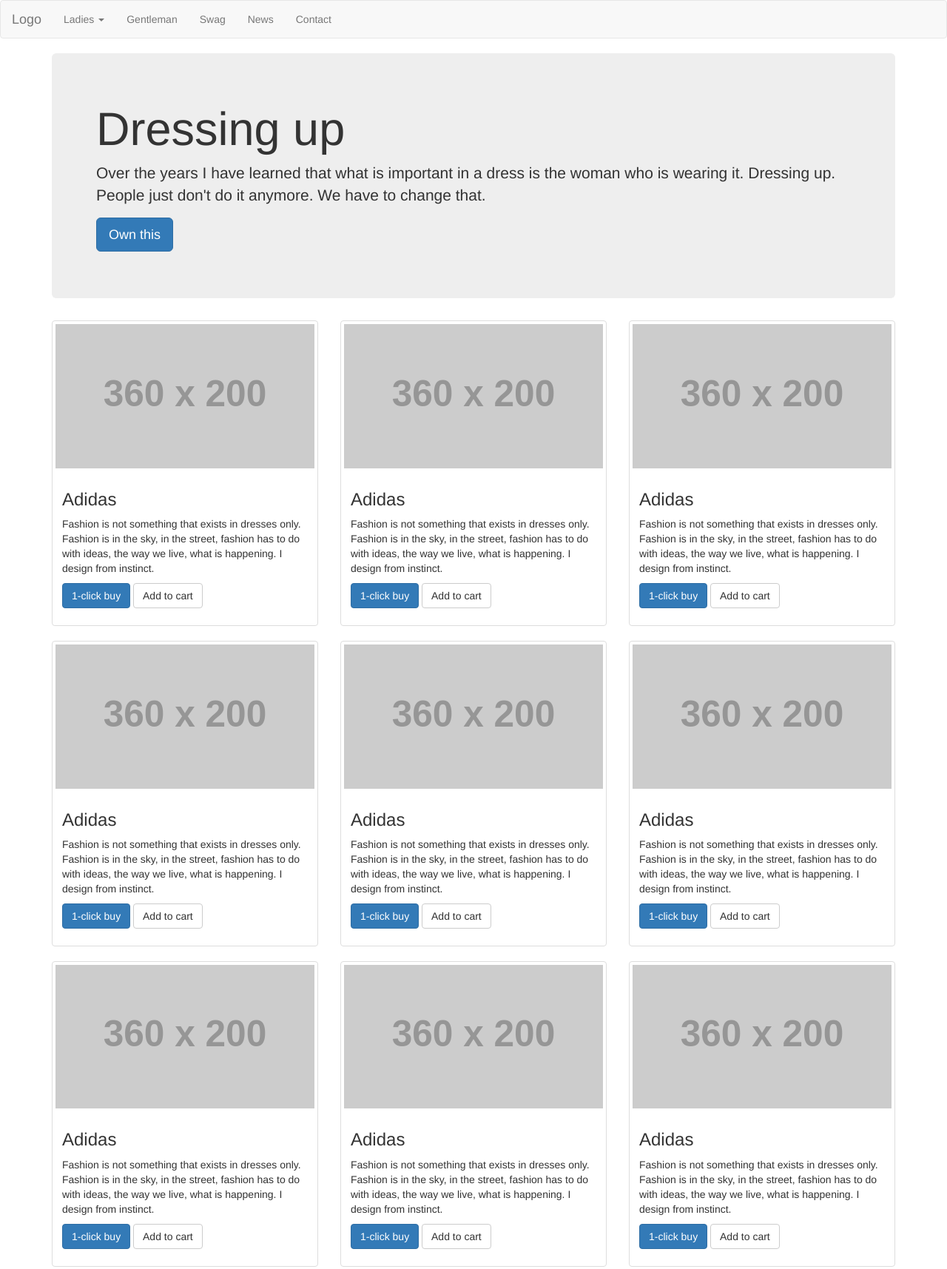
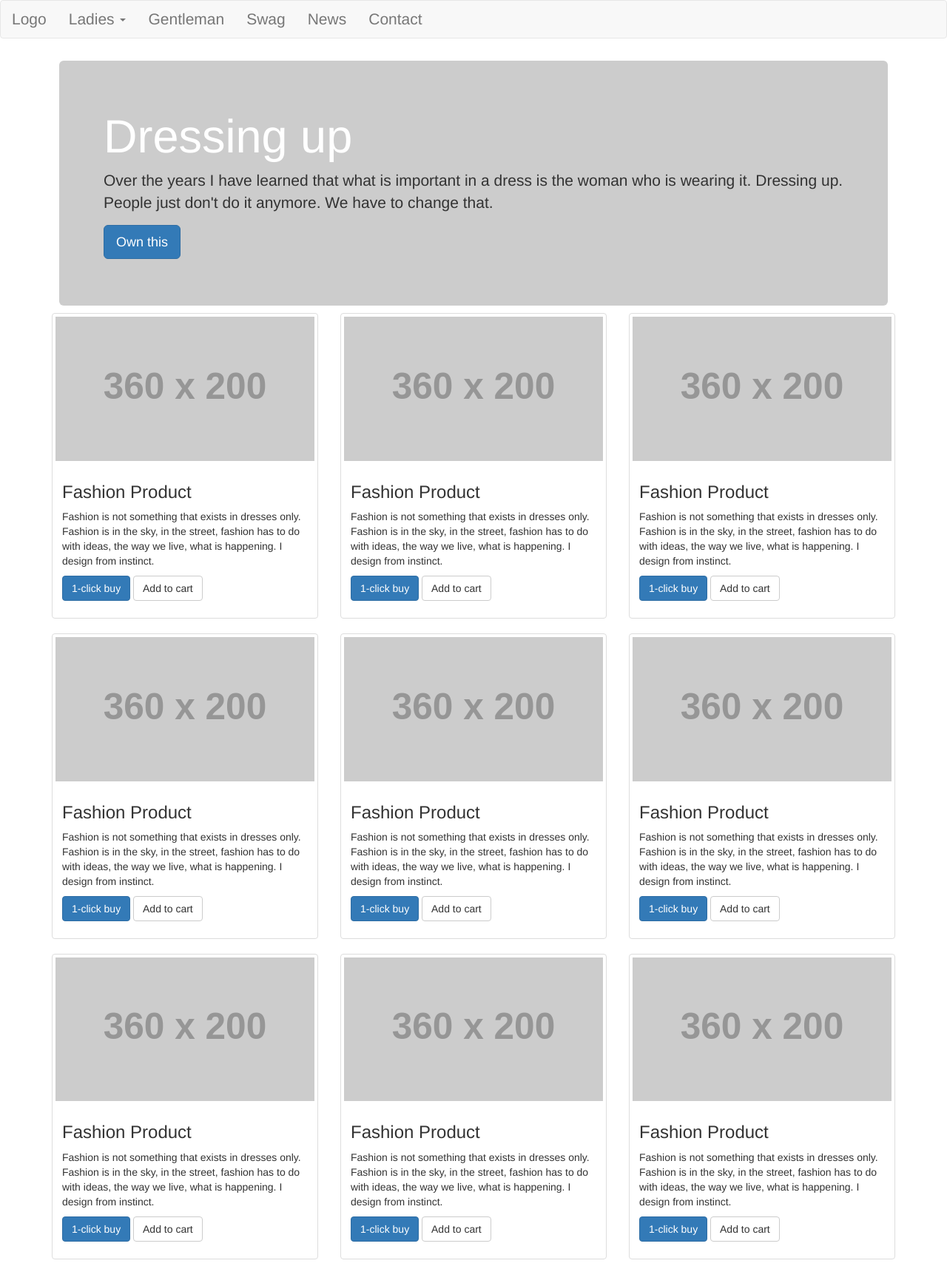
Before and after one commit to andracs/Bootstrap-Wireframe-Example, a plain HTML site: page index.html in a window 1280 px wide. Shown: the top 1715 px of the page at 74% size. Drawn offline with nearby package versions, Linux system fonts and the light colour scheme; placeholder pictures from the web are drawn by us.

Commit message:
Bugfixing

```diff
--- a/index.html
+++ b/index.html
@@ -76,7 +76,7 @@
                         </li>
                         <li class="col-sm-3">
                             <ul>
-                                <li class="dropdown-header">Expensive Fashion is not something that exists in dresses only. Fashion is in the sky, in the street, fashion has to do with ideas, the way we live, what is happening. I design from instinct. </li>
+                                <li class="dropdown-header">Expensive Fashion </li>
                                 <li><a href="#">Gold</a>
                                 </li>
                                 <li><a href="#">Diamonds</a>
@@ -102,11 +102,11 @@
                                 </li>
                                 <li><a href="#">Bags</a>
                                 </li>
-                                <li><a href="#">Useless Fashion is not something that exists in dresses only. Fashion is in the sky, in the street, fashion has to do with ideas, the way we live, what is happening. I design from instinct. </a>
+                                <li><a href="#">Useless Fashion </a>
                                 </li>
                                 <li><a href="#">Things you buy but never wear</a>
                                 </li>
-                                <li><a href="#">Cheap Fashion is not something that exists in dresses only. Fashion is in the sky, in the street, fashion has to do with ideas, the way we live, what is happening. I design from instinct. </a>
+                                <li><a href="#">Impulse </a>
                                 </li>
                                 <li><a href="#">For your mom</a>
                                 </li>
@@ -148,7 +148,8 @@
 
         <div class="jumbotron">
             <h1>Dressing up</h1>
-            <p>Over the years I have learned that what is important in a dress is the woman who is wearing it. Dressing up. People just don't do it anymore. We have to change that.
+            <p> Over the years I have learned that what is important in a dress is the woman who is wearing it. Dressing up. People just don't do it anymore. We have to change that.
+
             </p>
             <p><a class="btn btn-primary btn-lg" href="#" role="button">Own this</a>
             </p>
@@ -160,7 +161,7 @@
                 <div class="thumbnail">
                     <img src="http://placehold.it/360x200" alt="...">
                     <div class="caption">
-                        <h3>Adidas</h3>
+                        <h3>Fashion Product</h3>
                         <p>Fashion is not something that exists in dresses only. Fashion is in the sky, in the street, fashion has to do with ideas, the way we live, what is happening. I design from instinct. </p>
                         <p><a href="#" class="btn btn-primary" role="button">1-click buy</a> <a href="#" class="btn btn-default" role="button">Add to cart</a>
                         </p>
@@ -171,7 +172,7 @@
                 <div class="thumbnail">
                     <img src="http://placehold.it/360x200" alt="...">
                     <div class="caption">
-                        <h3>Adidas</h3>
+                        <h3>Fashion Product</h3>
                         <p>Fashion is not something that exists in dresses only. Fashion is in the sky, in the street, fashion has to do with ideas, the way we live, what is happening. I design from instinct. </p>
                         <p><a href="#" class="btn btn-primary" role="button">1-click buy</a> <a href="#" class="btn btn-default" role="button">Add to cart</a>
                         </p>
@@ -182,7 +183,7 @@
                 <div class="thumbnail">
                     <img src="http://placehold.it/360x200" alt="...">
                     <div class="caption">
-                        <h3>Adidas</h3>
+                        <h3>Fashion Product</h3>
                         <p>Fashion is not something that exists in dresses only. Fashion is in the sky, in the street, fashion has to do with ideas, the way we live, what is happening. I design from instinct. </p>
                         <p><a href="#" class="btn btn-primary" role="button">1-click buy</a> <a href="#" class="btn btn-default" role="button">Add to cart</a>
                         </p>
@@ -197,7 +198,7 @@
                 <div class="thumbnail">
                     <img src="http://placehold.it/360x200" alt="...">
                     <div class="caption">
-                        <h3>Adidas</h3>
+                        <h3>Fashion Product</h3>
                         <p>Fashion is not something that exists in dresses only. Fashion is in the sky, in the street, fashion has to do with ideas, the way we live, what is happening. I design from instinct. </p>
                         <p><a href="#" class="btn btn-primary" role="button">1-click buy</a> <a href="#" class="btn btn-default" role="button">Add to cart</a>
                         </p>
@@ -208,7 +209,7 @@
                 <div class="thumbnail">
                     <img src="http://placehold.it/360x200" alt="...">
                     <div class="caption">
-                        <h3>Adidas</h3>
+                        <h3>Fashion Product</h3>
                         <p>Fashion is not something that exists in dresses only. Fashion is in the sky, in the street, fashion has to do with ideas, the way we live, what is happening. I design from instinct. </p>
                         <p><a href="#" class="btn btn-primary" role="button">1-click buy</a> <a href="#" class="btn btn-default" role="button">Add to cart</a>
                         </p>
@@ -219,7 +220,7 @@
                 <div class="thumbnail">
                     <img src="http://placehold.it/360x200" alt="...">
                     <div class="caption">
-                        <h3>Adidas</h3>
+                        <h3>Fashion Product</h3>
                         <p>Fashion is not something that exists in dresses only. Fashion is in the sky, in the street, fashion has to do with ideas, the way we live, what is happening. I design from instinct. </p>
                         <p><a href="#" class="btn btn-primary" role="button">1-click buy</a> <a href="#" class="btn btn-default" role="button">Add to cart</a>
                         </p>
@@ -234,7 +235,7 @@
                 <div class="thumbnail">
                     <img src="http://placehold.it/360x200" alt="...">
                     <div class="caption">
-                        <h3>Adidas</h3>
+                        <h3>Fashion Product</h3>
                         <p>Fashion is not something that exists in dresses only. Fashion is in the sky, in the street, fashion has to do with ideas, the way we live, what is happening. I design from instinct. </p>
                         <p><a href="#" class="btn btn-primary" role="button">1-click buy</a> <a href="#" class="btn btn-default" role="button">Add to cart</a>
                         </p>
@@ -245,7 +246,7 @@
                 <div class="thumbnail">
                     <img src="http://placehold.it/360x200" alt="...">
                     <div class="caption">
-                        <h3>Adidas</h3>
+                        <h3>Fashion Product</h3>
                         <p>Fashion is not something that exists in dresses only. Fashion is in the sky, in the street, fashion has to do with ideas, the way we live, what is happening. I design from instinct. </p>
                         <p><a href="#" class="btn btn-primary" role="button">1-click buy</a> <a href="#" class="btn btn-default" role="button">Add to cart</a>
                         </p>
@@ -256,7 +257,7 @@
                 <div class="thumbnail">
                     <img src="http://placehold.it/360x200" alt="...">
                     <div class="caption">
-                        <h3>Adidas</h3>
+                        <h3>Fashion Product</h3>
                         <p>Fashion is not something that exists in dresses only. Fashion is in the sky, in the street, fashion has to do with ideas, the way we live, what is happening. I design from instinct. </p>
                         <p><a href="#" class="btn btn-primary" role="button">1-click buy</a> <a href="#" class="btn btn-default" role="button">Add to cart</a>
                         </p>
@@ -272,7 +273,7 @@
                 <div class="thumbnail">
                     <img src="http://placehold.it/360x200" alt="...">
                     <div class="caption">
-                        <h3>Adidas</h3>
+                        <h3>Fashion Product</h3>
                         <p>Fashion is not something that exists in dresses only. Fashion is in the sky, in the street, fashion has to do with ideas, the way we live, what is happening. I design from instinct. </p>
                         <p><a href="#" class="btn btn-primary" role="button">1-click buy</a> <a href="#" class="btn btn-default" role="button">Add to cart</a>
                         </p>
@@ -283,7 +284,7 @@
                 <div class="thumbnail">
                     <img src="http://placehold.it/360x200" alt="...">
                     <div class="caption">
-                        <h3>Adidas</h3>
+                        <h3>Fashion Product</h3>
                         <p>Fashion is not something that exists in dresses only. Fashion is in the sky, in the street, fashion has to do with ideas, the way we live, what is happening. I design from instinct. </p>
                         <p><a href="#" class="btn btn-primary" role="button">1-click buy</a> <a href="#" class="btn btn-default" role="button">Add to cart</a>
                         </p>
@@ -294,7 +295,7 @@
                 <div class="thumbnail">
                     <img src="http://placehold.it/360x200" alt="...">
                     <div class="caption">
-                        <h3>Adidas</h3>
+                        <h3>Fashion Product</h3>
                         <p>Fashion is not something that exists in dresses only. Fashion is in the sky, in the street, fashion has to do with ideas, the way we live, what is happening. I design from instinct. </p>
                         <p><a href="#" class="btn btn-primary" role="button">1-click buy</a> <a href="#" class="btn btn-default" role="button">Add to cart</a>
                         </p>
--- a/mega.css
+++ b/mega.css
@@ -69,3 +69,24 @@
         padding: 3px 15px !important;
     }
 }
+
+.jumbotron {
+    float: right;
+    margin: 10px;
+    background: #CCC;
+    background-size: auto;
+}
+
+.jumbotron h1 {
+    color: white;
+}
+
+.navbar,
+.navbar-brand {
+    font-size: 21px;
+    font-weight: 200;
+}
+
+.navbar-brand {
+    font-weight: bolder
+}
```
